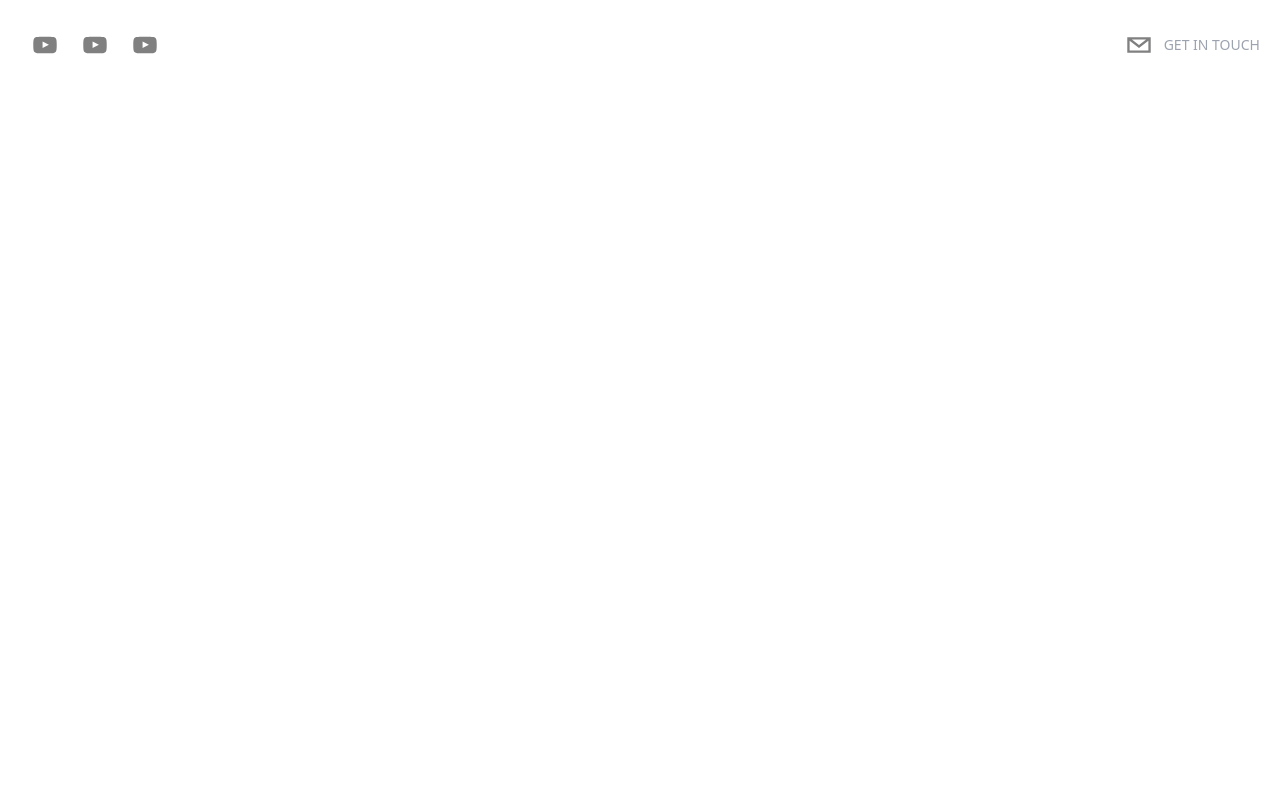
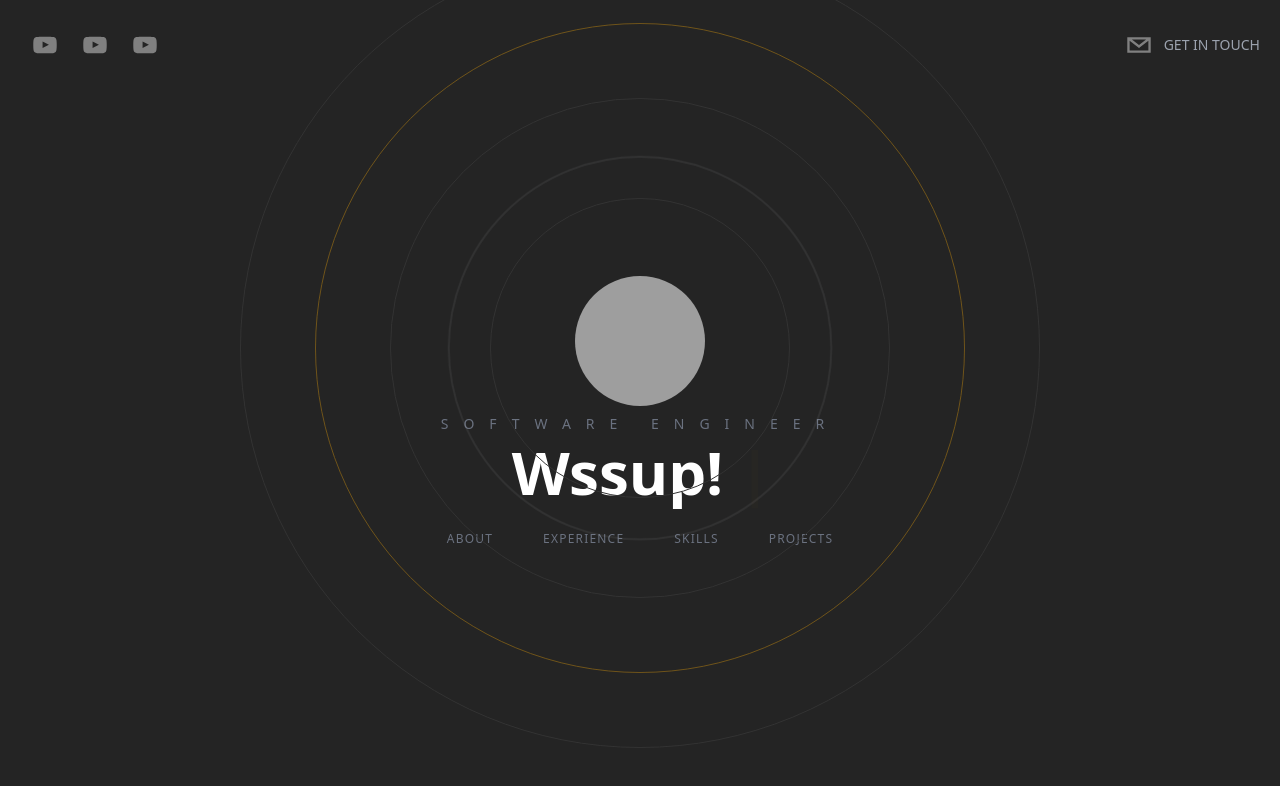
Before and after one commit to Hrithik-s-Raj/Portfolio-Next.js, a Next.js app: page / in a window 1280 px wide. Shown: the top 786 px of the page. Built offline with nearby package versions, Linux system fonts and the light colour scheme; grey boxes are pictures that could not be loaded.

Commit message:
Header and Hero COmpleted

```diff
--- /dev/null
+++ b/components/BackgroundCircles.tsx
@@ -0,0 +1,29 @@
+import React from "react";
+import { motion } from "framer-motion";
+
+type Props = {};
+
+export default function BackgroundCircles({}: Props) {
+  return (
+    <motion.div
+      initial={{
+        opacity: 0,
+      }}
+      animate={{
+        scale: [1, 2, 2, 3, 1],
+        opacity: [0.1, 0.2, 0.4, 0.8, 0.1, 1.0],
+        borderRadius: ["20%", "20%", "50%", "80%", "20%"],
+      }}
+      transition={{
+        duration: 2.5,
+      }}
+      className="relative flex justify-center items-center"
+    >
+      <div className="absolute border [#333333] rounded-full h-[200px] w-[200px] mt-52  animate-ping" />
+      <div className="rounded-full border border-[#333333]  h-[300px] w-[300px] mt-52  absolute" />
+      <div className="rounded-full border  border-[#333333] h-[500px] w-[500px] mt-52  absolute" />
+      <div className="rounded-full border border-[#F7AB0A] opacity-20 h-[650px] w-[650px] absolute mt-52 animate-pulse " />
+      <div className="rounded-full border border-[#333333] h-[800px] w-[800px] absolute mt-52" />
+    </motion.div>
+  );
+}
--- a/components/Header.tsx
+++ b/components/Header.tsx
@@ -13,6 +13,9 @@
           x: 0,
           opacity: 1,
           scale: 1,
+        }}
+        transition={{
+          duration: 1.2,
         }}
         className="flex flex-row items-center "
       >
@@ -34,7 +37,20 @@
           bgColor="transparent"
         />
       </motion.div>
-      <div className="flex flex-row items-center text-hray-300 cursor-pointer">
+      <motion.div
+        initial={{
+          x: 500,
+          opacity: 0,
+          scale: 0.5,
+        }}
+        animate={{
+          x: 0,
+          opacity: 1,
+          scale: 1,
+        }}
+        transition={{ duration: 1.2 }}
+        className="flex flex-row items-center text-hray-300 cursor-pointer"
+      >
         <SocialIcon
           className="cursor-pointer"
           network="email"
@@ -44,7 +60,7 @@
         <p className="uppercase hidden md:inline-flex text-sm text-gray-400">
           Get in Touch
         </p>
-      </div>
+      </motion.div>
     </header>
   );
 }
--- /dev/null
+++ b/components/Hero.tsx
@@ -0,0 +1,56 @@
+import Image from "next/image";
+import Link from "next/link";
+import React from "react";
+import { Cursor, Typewriter, useTypewriter } from "react-simple-typewriter";
+import BackgroundCircles from "./BackgroundCircles";
+
+type Props = {};
+
+function Hero({}: Props) {
+  const [text, count] = useTypewriter({
+    words: ["I'm Hrithik.s.raj", "Wssup!", "Hey You"],
+
+    loop: true,
+    delaySpeed: 2000,
+  });
+  return (
+    <div className="h-screen flex flex-col space-y-8 items-center justify-center text-center overflow-hidden">
+      <BackgroundCircles />
+      <div>
+        <Image
+          className="rounded-full mt-5 relative  h-32 w-32  mx-auto object-cover "
+          src="https://i.ibb.co/yhLVCcV/IMG-2609.jpg"
+          height={130}
+          width={130}
+        />
+      </div>
+      <div>
+        <h2 className="text-sm uppercase text-gray-500 mt-[-30px] pb-2 tracking-[15px]">
+          {" "}
+          Software Engineer
+        </h2>
+        <h1 className=" text-5xl lg:text-6xl font-semibold px-10">
+          <span className="mr-3 ">{text}</span>
+          <Cursor cursorColor="#f7ab0a" />
+        </h1>
+        <div className="pt-5">
+          <Link href="#about">
+            <button className="heroButton">About</button>
+          </Link>
+          <Link href="#experience">
+            <button className="heroButton">Experience</button>
+          </Link>
+
+          <Link href="#skills">
+            <button className="heroButton">Skills</button>
+          </Link>
+          <Link href="#projects">
+            <button className="heroButton">Projects</button>
+          </Link>
+        </div>
+      </div>
+    </div>
+  );
+}
+
+export default Hero;
--- a/next.config.js
+++ b/next.config.js
@@ -2,6 +2,10 @@
 const nextConfig = {
   reactStrictMode: true,
   swcMinify: true,
-}
 
-module.exports = nextConfig
+  images: {
+    domains: ["i.ibb.co"],
+  },
+};
+
+module.exports = nextConfig;
--- a/package.json
+++ b/package.json
@@ -13,6 +13,7 @@
     "next": "12.3.0",
     "react": "18.2.0",
     "react-dom": "18.2.0",
+    "react-simple-typewriter": "^4.0.2",
     "react-social-icons": "^5.14.0"
   },
   "devDependencies": {
--- a/pages/index.tsx
+++ b/pages/index.tsx
@@ -2,23 +2,30 @@
 import Head from "next/head";
 import Image from "next/image";
 import Header from "../components/Header";
+import Hero from "../components/Hero";
 
 const Home: NextPage = () => {
   return (
-    <div className="">
+    <div className="bg-[rgb(36,36,36)] text-white h-screen snap-y snap-mandatory overflow-scroll z-0 xl:items-center">
       <Head>
         <title>Hrithik.s.Raj</title>
         <meta name="description" content="Generated by create next app" />
         <link rel="icon" href="/favicon.ico" />
       </Head>
+      <div>
         <Header />
-      {/* Hero */}
+
+        <section id="hero" className="snap-center">
+          <Hero />
+        </section>
+
         {/* About */}
         {/* Experience*/}
         {/* Skills */}
         {/* Projects */}
         {/* Contact Me */}
       </div>
+    </div>
   );
 };
 
--- a/styles/globals.css
+++ b/styles/globals.css
@@ -1,3 +1,9 @@
 @tailwind base;
 @tailwind components;
 @tailwind utilities;
+
+@layer components{
+    .heroButton{
+        @apply px-6 py-2 border border-[#242424] rounded-full uppercase text-xs tracking-widest text-gray-500 transition-all  hover:border-[#f7ab0a]/40 hover:text-[#f7ab0a]/40
+    }
+}
```
Also changed, not shown: 1 other file (tests, documents, lock files or other folders). Lines whose indentation alone changed are shown as unchanged.
